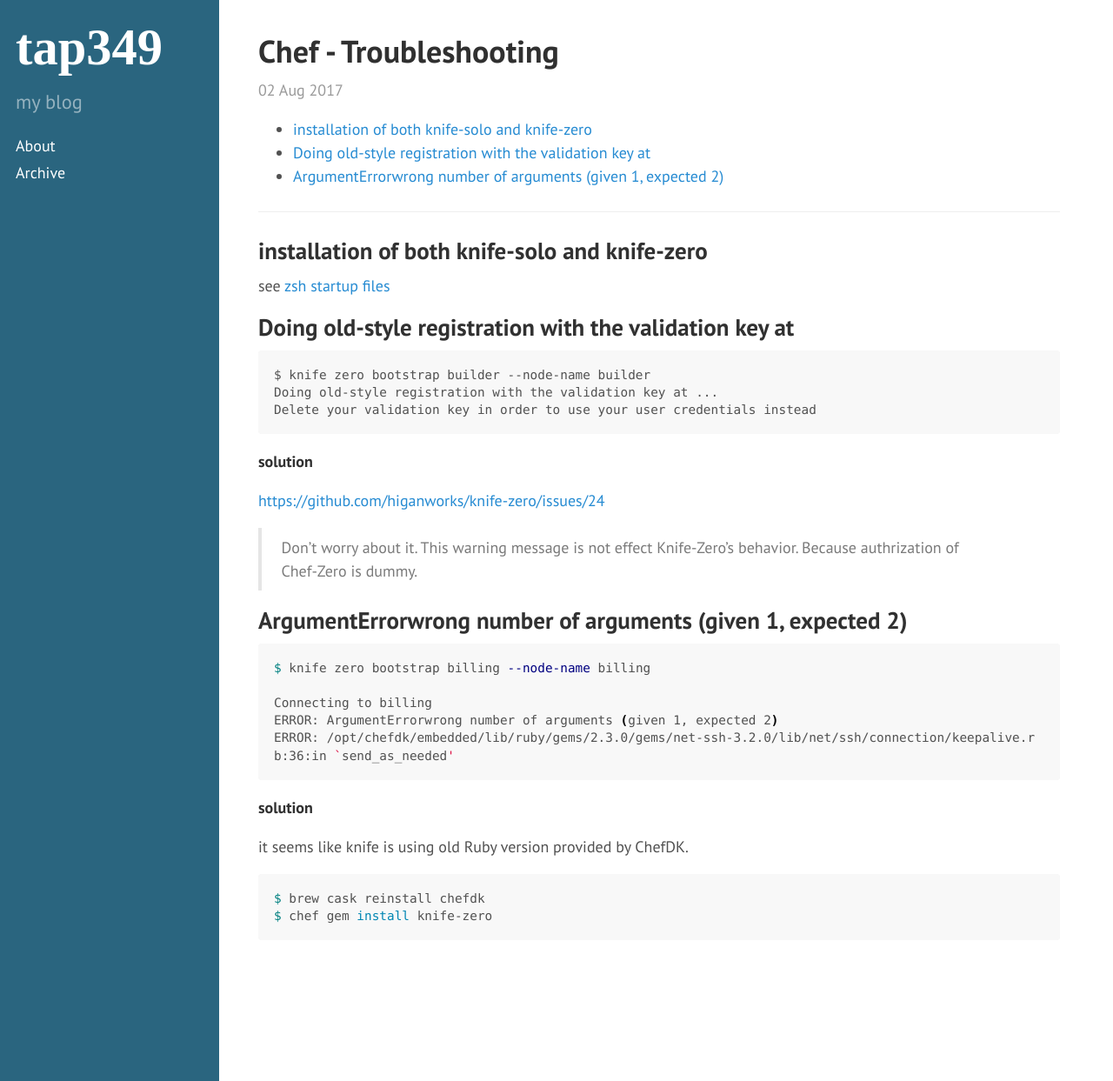
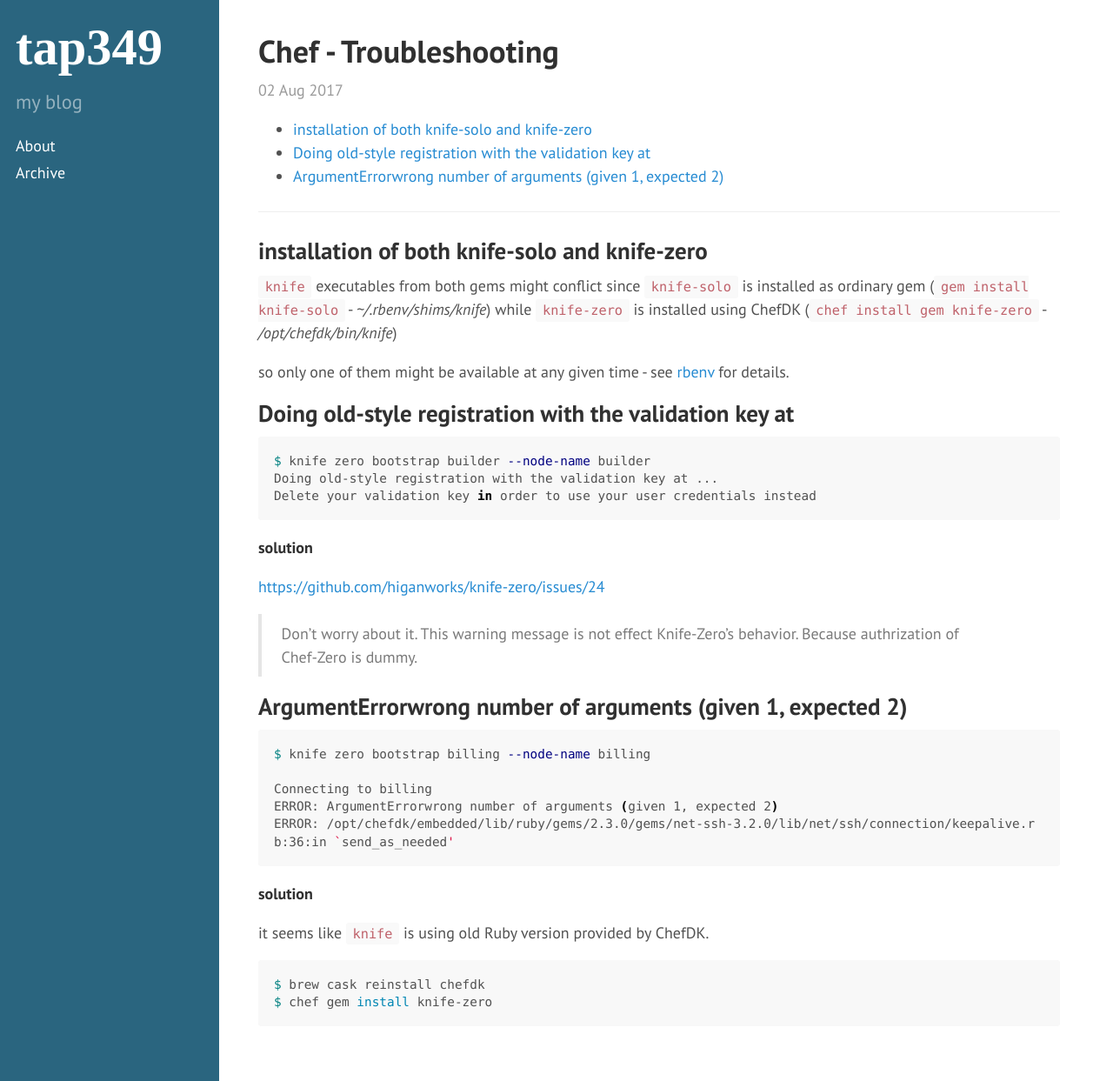
Before and after one commit to tap349/tap349.github.io, a Jekyll site: the page built from _posts/2017-08-02-chef-troubleshooting.md, in a window 1280 px wide and 1243 px high. Shown: the whole window at 87% size. Built offline with Jekyll 4.4.1, drawn with Linux system fonts in a browser that asks for light colours.

Commit message:
update 2017-08-03_11:07:46

````diff
--- a/_posts/2017-08-02-chef-troubleshooting.md
+++ b/_posts/2017-08-02-chef-troubleshooting.md
@@ -14,11 +14,17 @@
 
 ## installation of both knife-solo and knife-zero
 
-see [zsh startup files]({% post_url 2017-03-07-zsh-startup-files %})
+`knife` executables from both gems might conflict since `knife-solo` is
+installed as ordinary gem (`gem install knife-solo` - _~/.rbenv/shims/knife_)
+while `knife-zero` is installed using ChefDK (`chef install gem knife-zero` -
+_/opt/chefdk/bin/knife_)
+
+so only one of them might be available at any given time -
+see [rbenv]({% post_url 2016-03-30-rbenv %}) for details.
 
 ## Doing old-style registration with the validation key at
 
-```
+```sh
 $ knife zero bootstrap builder --node-name builder
 Doing old-style registration with the validation key at ...
 Delete your validation key in order to use your user credentials instead
@@ -44,7 +50,7 @@
 
 **solution**
 
-it seems like knife is using old Ruby version provided by ChefDK.
+it seems like `knife` is using old Ruby version provided by ChefDK.
 
 ```sh
 $ brew cask reinstall chefdk
````
Also changed, not shown: _posts/2016-01-06-chef-solo.md (+2 -2 lines), _posts/2016-01-24-chef-zero.md (+4 -4 lines), _posts/2016-02-24-chef-cdnreenter.md (+3 -3 lines).
